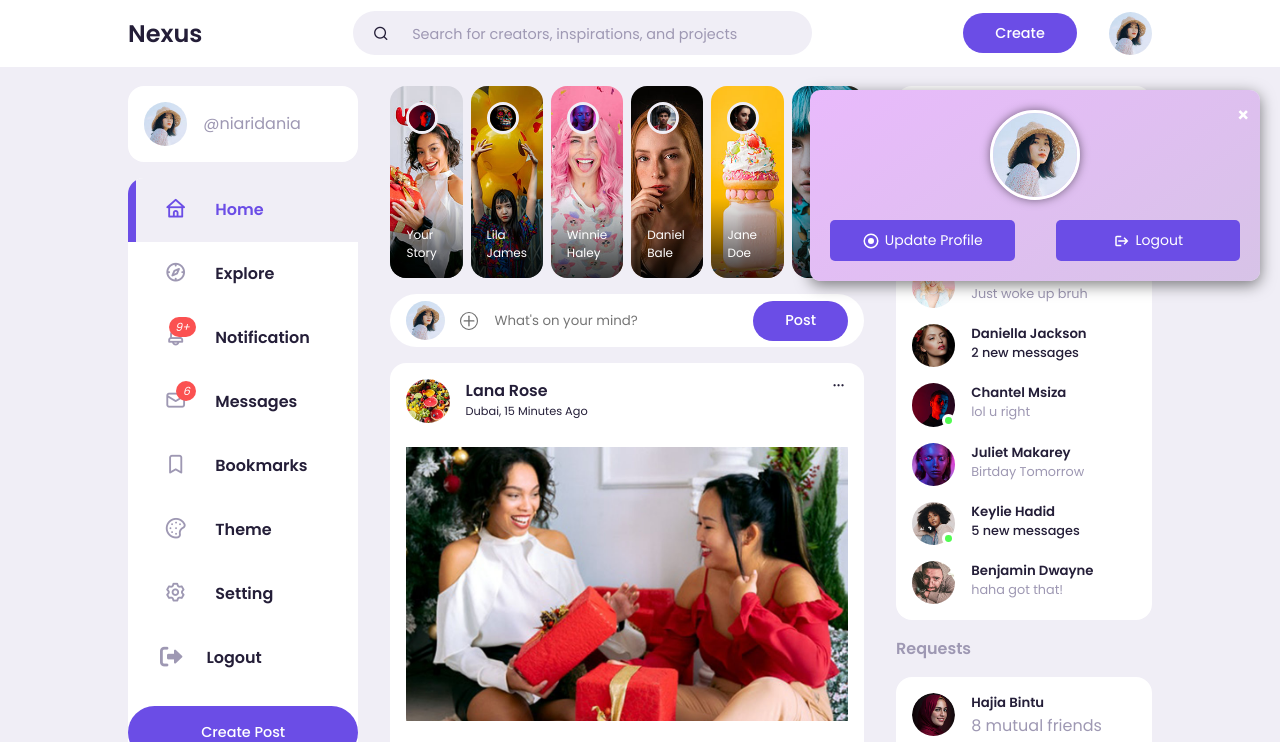
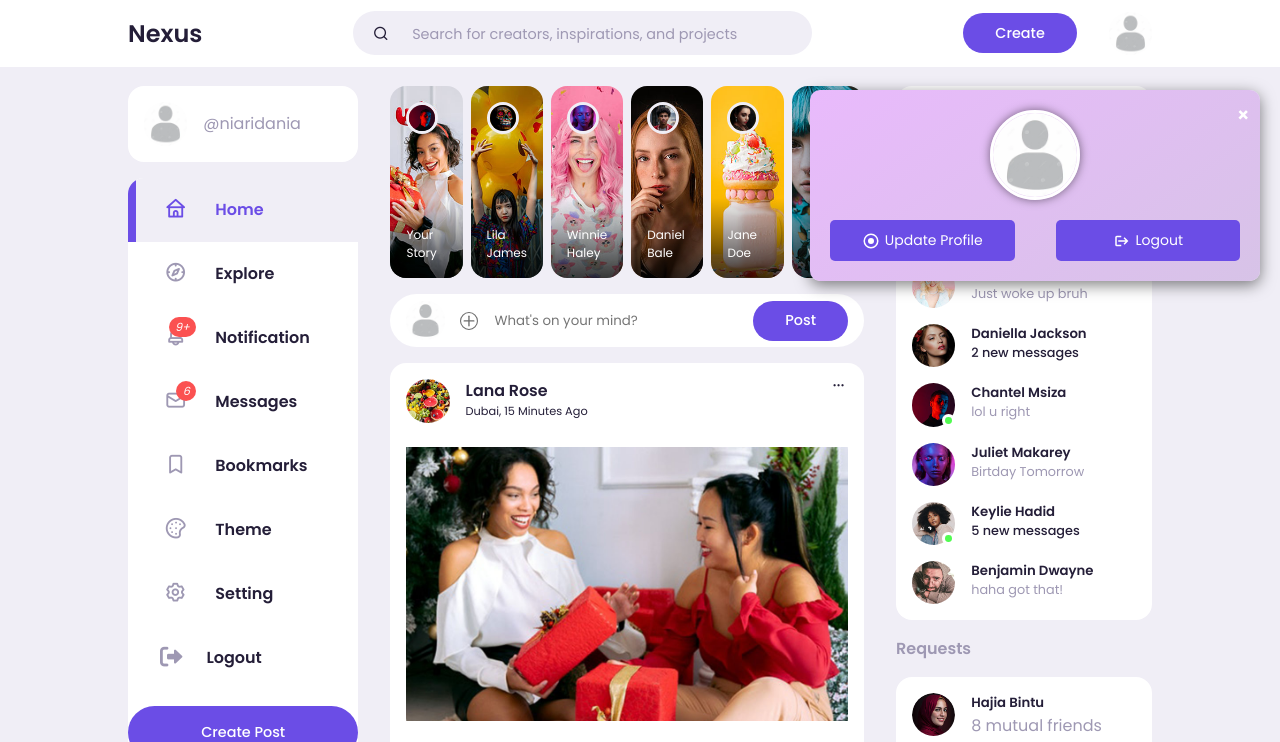
Before and after one commit to ZerubbabelT/Nexus, a website built with webpack: page dist/index.html in a window 1280 px wide. Both pictures are taken after a click on the element 1130 px from the left and 33 px from the top of the page. Shown: the top 742 px of the page. Built offline with nearby package versions, Linux system fonts and the light colour scheme; some packages are replaced by stand-ins of ours; no server answers.

Commit message:
Imporved class names and default profile Picture

```diff
--- a/dist/index.html
+++ b/dist/index.html
@@ -36,8 +36,8 @@
             </div>
             <div class="create">
                 <label class="btn btn-primary" for="create-post">Create</label>
-                <div class="profile-photo mainProfilePicture">
-                    <img src="../src/css/images/profile-1.jpg" alt="">
+                <div class="profile-photo mainProfilePicture" style="cursor: pointer;">
+                    <img src="../src/css/images/defaultProfile.webp" alt="profile-picture" id="mainProfileImage">
                 </div>
 
             </div>
@@ -49,19 +49,18 @@
 
         <!-- Profile Picture -->
         <div class="profile-header">
-            <img
-                src="../src/css/images/profile-1.jpg"
-                alt="Profile Picture"
-                id="profilePicture"
-            />
+            <img src="../src/css/images/defaultProfile.webp" alt="Profile Picture" id="profilePictureDropdown" style="object-fit: cover;"/>
         </div>
 
         <!-- Welcome Message -->
         <p id="profileName"></p>
 
-
         <!-- Buttons -->
         <div class="profile-actions">
+            <!-- Hidden File Input -->
+            <input type="file" id="profileFile" accept="image/*" style="display: none; width: 0px;" />
+
+            <!-- Update Profile Button -->
             <button id="updateProfileButton" class="profile-btn">
                 <svg class="icon" viewBox="0 0 24 24">
                     <path
@@ -71,6 +70,7 @@
                 </svg>
                 Update Profile
             </button>
+            <!-- Logout Button -->
             <button id="logoutButton" class="profile-btn logout">
                 <svg class="icon" viewBox="0 0 24 24">
                     <path
@@ -91,7 +91,7 @@
             <div class="left">
                 <a class="profile">
                     <div class="profile-photo">
-                        <img src="../src/css/images/profile-1.jpg">
+                        <img src="../src/css/images/defaultProfile.webp" id="sidebarProfilePicture">
                     </div>
                     <div class="handle">
                         <h4></h4>
@@ -242,7 +242,7 @@
                 <!----------------- END OF STORIES -------------------->
                 <form action="" class="messageForm create-post">
                         <div class="profile-photo">
-                            <img src="../src/css/images/profile-1.jpg">
+                            <img src="../src/css/images/defaultProfile.webp" id="profilePicture">
                         </div>
                         <span class="tooltip">Add image/video</span>
                         <input type="file" class="fileInput" id="file" name="file" accept="image/*,video/*"/>
```
